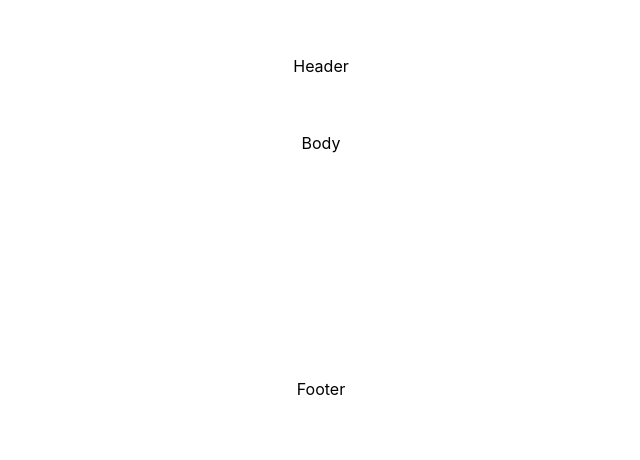
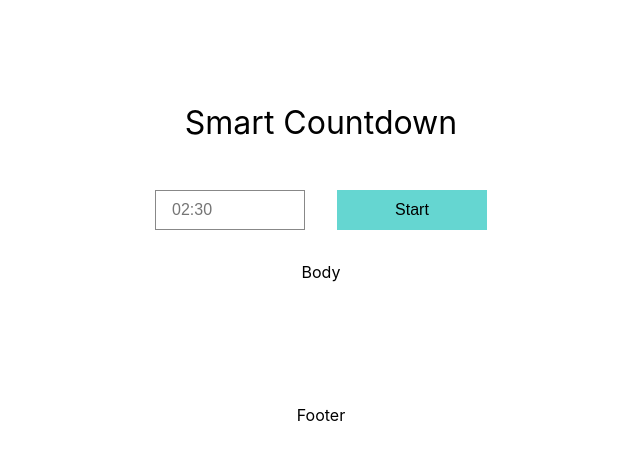
Before and after one commit to jprivillaso/react-smart-countdown, a React (Create React App) app: page / in a window 1280 px wide. Shown: the part 144-604 px from the top of the page, without its empty margins (319-959 px from the left). Built offline with nearby package versions, Linux system fonts and the light colour scheme.

Commit message:
Implemented header elements

```diff
--- /dev/null
+++ b/src/commons/colors.js
@@ -0,0 +1 @@
+export const mainColor = '#65D6D1';
--- a/src/components/Header/index.tsx
+++ b/src/components/Header/index.tsx
@@ -5,7 +5,15 @@ import * as S from './styled';
 function Header() {
   return (
     <S.Header>
-      Header
+      <S.Vertical>
+        <S.Text>Smart Countdown</S.Text>
+        <div>
+          <S.Input
+          placeholder="02:30"
+          ></S.Input>
+          <S.Button>Start</S.Button>
+        </div>
+      </S.Vertical>
     </S.Header>
   );
 }
--- a/src/components/Header/styled.js
+++ b/src/components/Header/styled.js
@@ -1,5 +1,49 @@
 import styled from 'styled-components';
+
+import * as C from '../../commons/colors';
 
 export const Header = styled.header`
   grid-area: header;
+  display: flex;
+  align-items: center;
+  justify-content: center;
 `;
+
+export const Vertical = styled.div`
+  display: flex;
+  flex-direction: column;
+`;
+
+export const Text = styled.p`
+  font-size: 2em;
+`;
+
+export const Input = styled.input`
+  height: 40px;
+  width: 150px;
+  margin: 1em;
+  box-sizing: border-box;
+  background: white;
+  border: solid 1px #888888;
+  padding: 0 1em;
+  font-size: 1em;
+
+  &:focus {
+    border: solid 1px ${C.mainColor};
+  }
+`;
+
+export const Button = styled.button`
+  margin: 1em;
+  height: 40px;
+  width: 150px;
+  box-sizing: border-box;
+  background: ${C.mainColor};
+  border: none;
+  font-size: 1em;
+
+  &:hover {
+    opacity: 0.7;
+    cursor: pointer;
+  }
+`;
```
Also changed, not shown: 1 other file (tests, documents, lock files or other folders).
